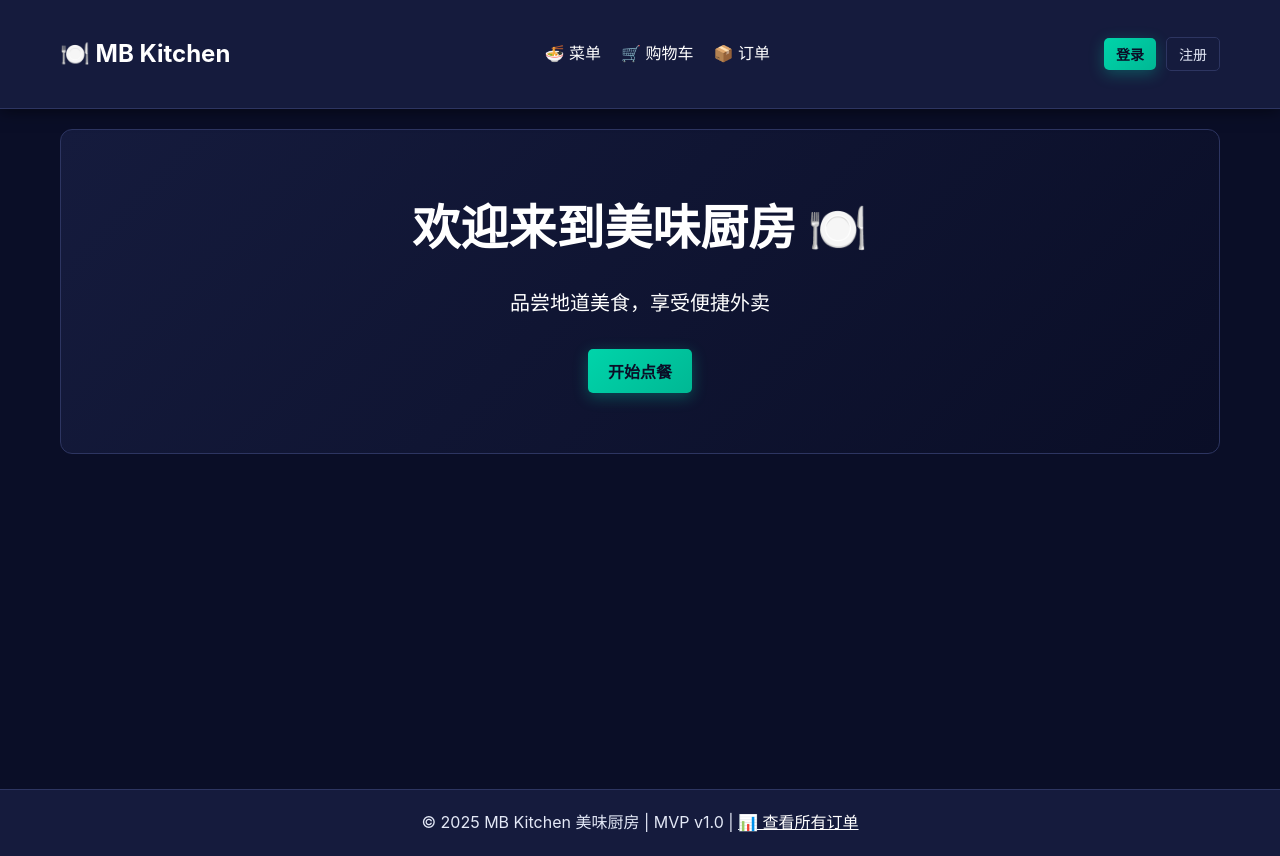
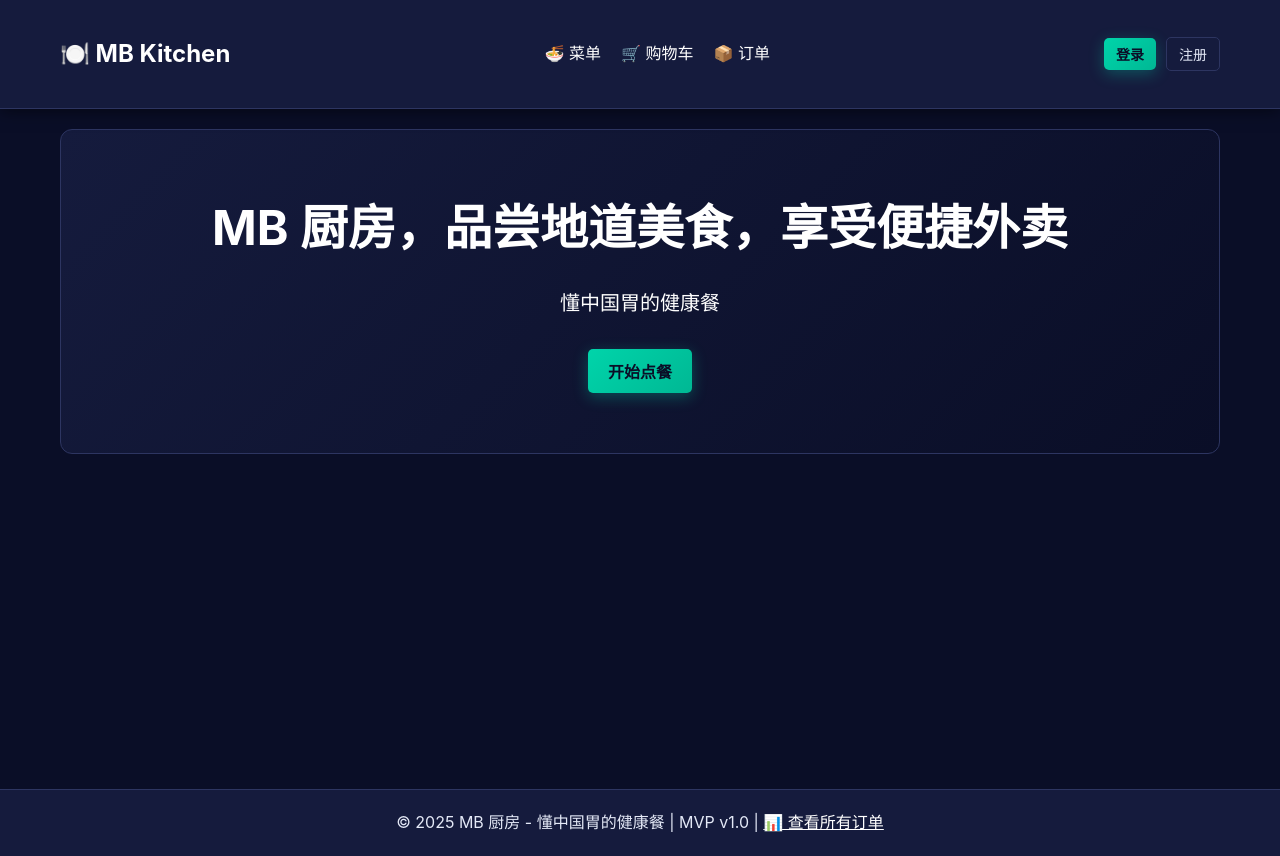
Before and after one commit to EdW-111/MB_Kitchen, a website: page public/index.html in a window 1280 px wide. Drawn offline with Linux system fonts and the light colour scheme.

Commit message:
Update branding text to MB Kitchen messaging
- Change main title to 'MB 厨房，品尝地道美食，享受便捷外卖'
- Update slogan to '懂中国胃的健康餐'
- Update footer branding

Co-Authored-By: Claude Haiku 4.5 <noreply@anthropic.com>

```diff
--- a/public/index.html
+++ b/public/index.html
@@ -29,8 +29,8 @@
       <!-- 首页 -->
       <div id="home-page" class="page active">
         <div class="hero">
-          <h1>欢迎来到美味厨房 🍽️</h1>
-          <p>品尝地道美食，享受便捷外卖</p>
+          <h1>MB 厨房，品尝地道美食，享受便捷外卖</h1>
+          <p>懂中国胃的健康餐</p>
           <button class="btn btn-primary" onclick="app.navigate('menu')">
             开始点餐
           </button>
@@ -296,7 +296,7 @@
     <!-- 页脚 -->
     <footer>
       <p>
-        &copy; 2025 MB Kitchen 美味厨房 | MVP v1.0 |
+        &copy; 2025 MB 厨房 - 懂中国胃的健康餐 | MVP v1.0 |
         <a href="/admin/orders" style="color: white; text-decoration: underline"
           >📊 查看所有订单</a
         >
```
